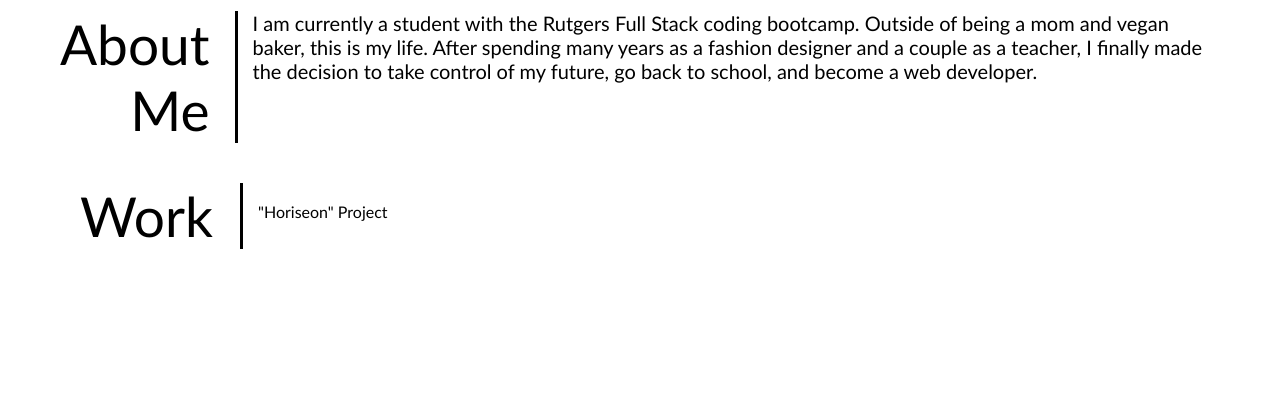
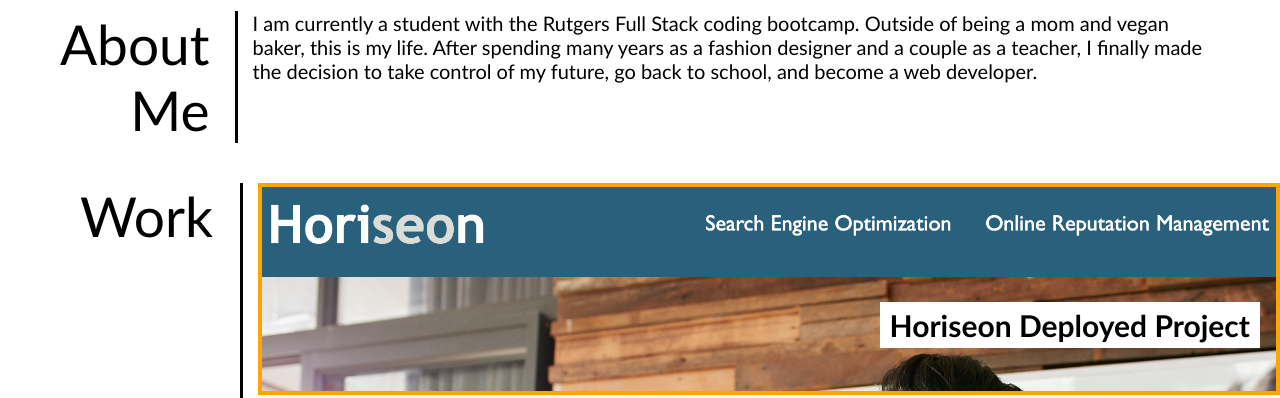
Before and after one commit to crissyg923/module-2-challenge, a plain HTML site: page index.html in a window 1280 px wide. Shown: the part 1060-1458 px from the top of the page. Before the commit the page ends 1309 px from the top, so only its background shows below. Drawn offline with Linux system fonts and the light colour scheme.

Commit message:
Added work section to bottom content with first flexbox to display bigger than others

```diff
--- a/assets/css/style.css
+++ b/assets/css/style.css
@@ -129,5 +129,26 @@ body {
     border-left: solid;
     padding-left: 15px;
     margin-left: 15px;
+    flex-wrap: wrap;
+    position: relative;
+    flex: 1 1 auto;
+}
+.workimage1 img {
+    border: 4px orange solid;
+    flex: 2;
+}
 
+
+.text-box2 {
+
+    position: absolute;
+    bottom: 50px;
+    right: 20px;
+    background-color: white;
+    color: black;
+    padding-left: 10px;
+    padding-right: 10px;
+    padding-top: 5px;
+    padding-bottom: 5px;
+    font-size: 20px;
 }
--- a/index.html
+++ b/index.html
@@ -36,7 +36,7 @@
         <div class="container">
             <img src="assets/images/lucas-kapla-wQLAGv4_OYs-unsplash.jpg"
             alt="Colorful smoky background"
-            style="width:100%;height:25%"">
+            style="width:100%;height:25%">
             <div class="text-box"
             <h2>Check out my projects!</h2>
             </div>
@@ -55,9 +55,18 @@
 
     <div id="work" class="container2">
         <div class="work">Work</div>
-         <div class="workimage1">
-            <img src="">
-            <p>"Horiseon" Project</p>
+            <div class="workimage1">
+                <a href="https://github.com/crissyg923/crystal-module-1-challenge">
+                <img src="assets/images/Screenshot 2023-07-12 at 2.17.23 PM.png"
+                style="width:100%"
+                alt="Horiseon Deployed Project">
+                </a>
+            <div class="text-box2">
+                <h2>Horiseon Deployed Project</h2>
+            </div>
+            <div class="placeholders"
+            <img src=""
+        </div>
         </div>
     </div>
 
```
Also changed, not shown: assets/images/Screenshot 2023-07-12 at 2.17.23 PM.png (added).
